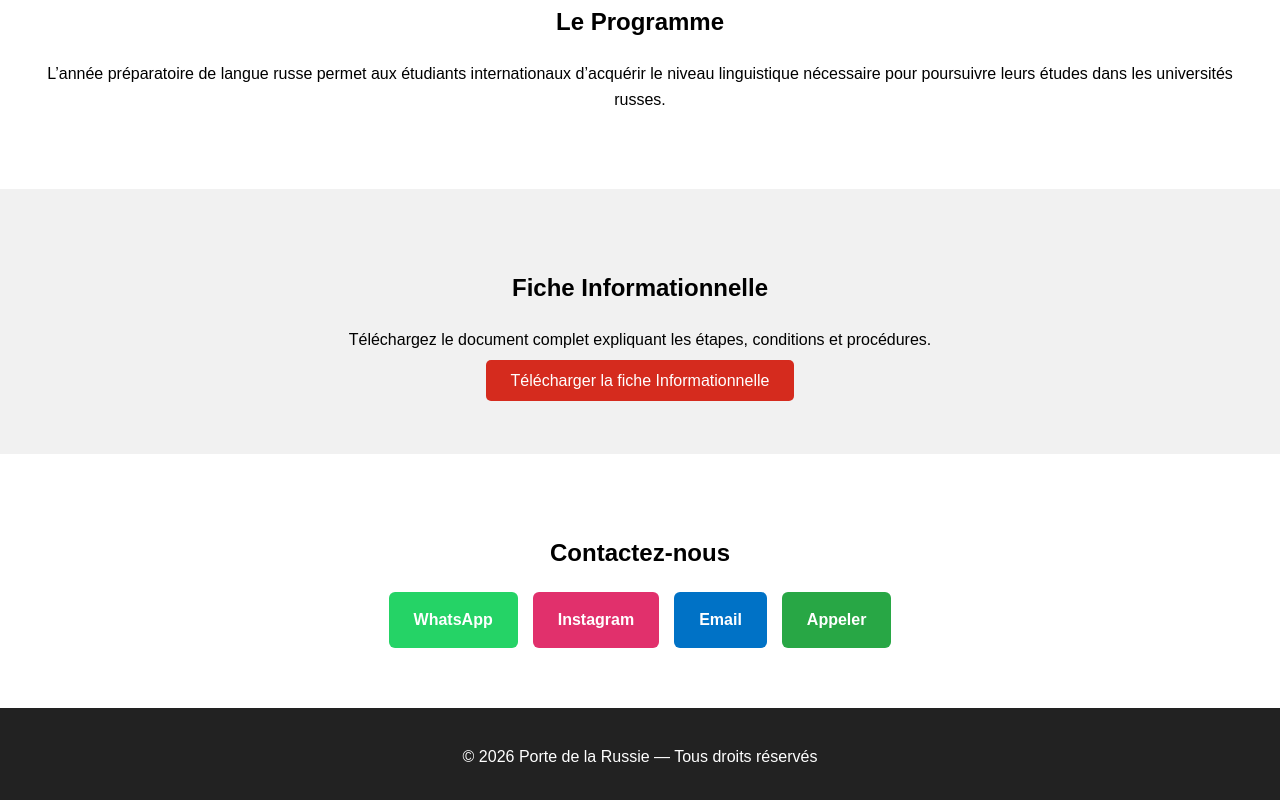
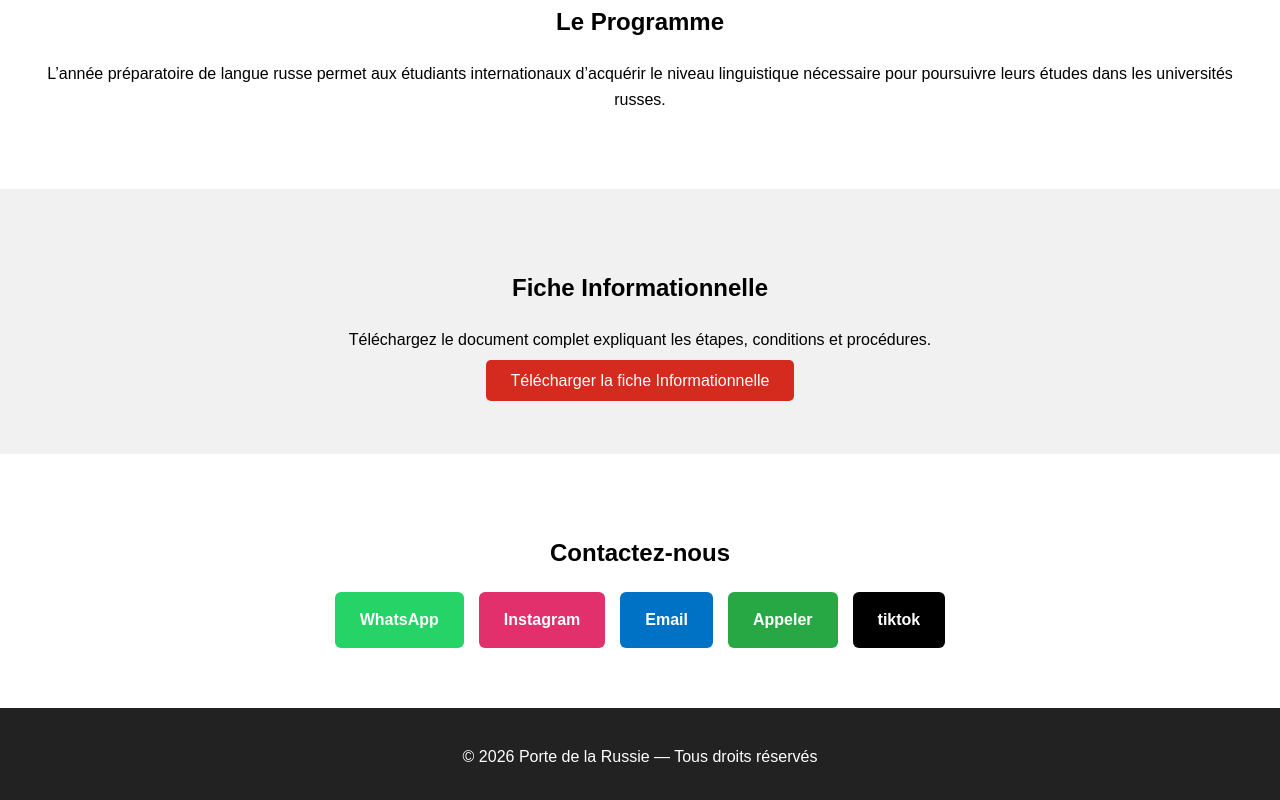
Before and after one commit to bdembele192-pixel/Porte-de-la-russie, a plain HTML site: page index.html in a window 1280 px wide. Shown: the part 556-1356 px from the top of the page. Drawn offline with Linux system fonts and the light colour scheme.

Commit message:
Add files via upload

```diff
--- a/index.html
+++ b/index.html
@@ -71,6 +71,9 @@ Email
 <a class="contact-card phone" href="tel:+22378783479">
 Appeler
 </a>
+<a class="contact-card tiktok" href="https://www.tiktok.com/@portedelarussie" target="_blank">
+tiktok
+</a>
 
 </div>
 
```
